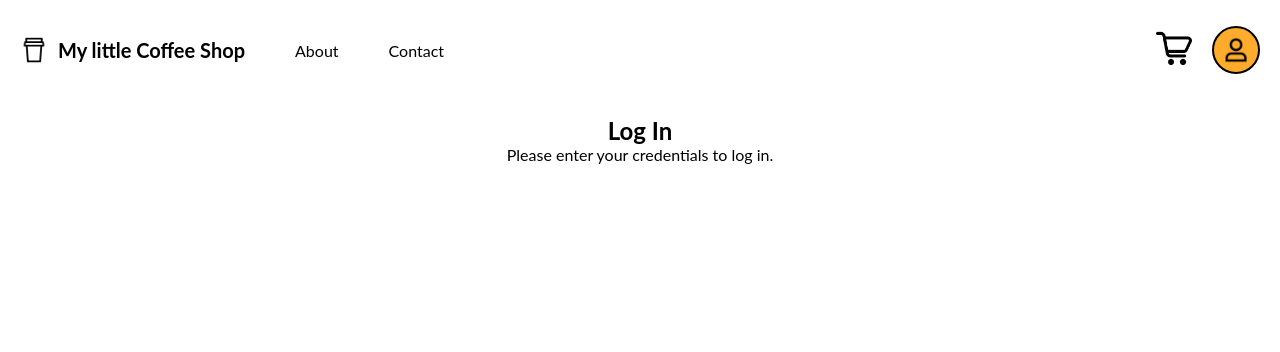
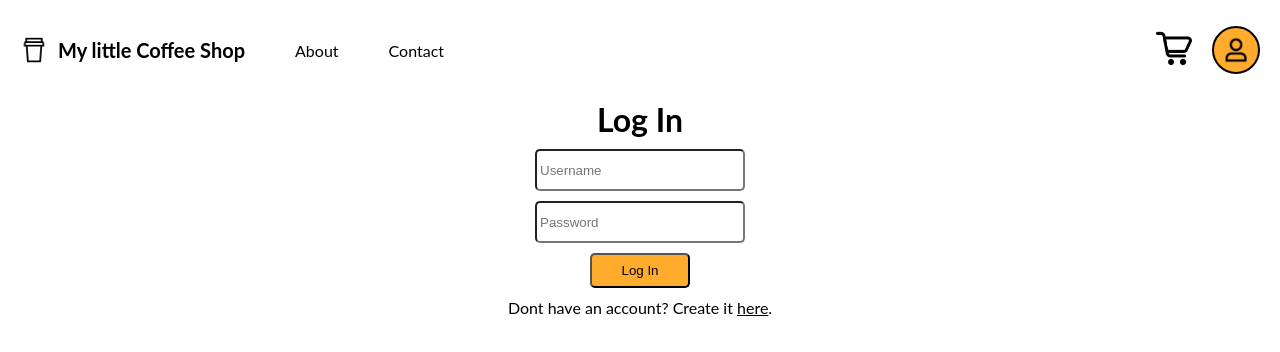
Before and after one commit to Cootz/MyLittleCoffeeShop, a React (Create React App) app in the folder front-end/: page /login in a window 1280 px wide. Shown: the top 352 px of the page. Built offline with nearby package versions, Linux system fonts and the light colour scheme.

Commit message:
Make Login page layout. Create signup page

```diff
--- a/front-end/src/App.js
+++ b/front-end/src/App.js
@@ -4,6 +4,7 @@ import Cart from './pages/cart/Cart';
 import Contact from './pages/contact/Contact';
 import Home from './pages/home/Home';
 import LogIn from './pages/login/LogIn';
+import SignUp from './pages/signup/signup';
 import Navbar from './components/navbar/Navbar';
 import './App.css';
 import './layout.css';
@@ -25,6 +26,7 @@ export default function App() {
             <Route path="/contact" element={<Contact/>} />
             <Route path="/cart" element={<Cart/>} />
             <Route path="/login" element={<LogIn/>} />
+            <Route path="/signup" element={<SignUp/>} />
           </Routes>
         </BrowserRouter>
       </div>
--- a/front-end/src/index.css
+++ b/front-end/src/index.css
@@ -11,3 +11,17 @@ a {
 body {
   font-family: 'Lato', sans-serif;
 }
+
+.cs-button{
+  background-color: rgb(255, 171, 44);
+  transition: background-color 0.3s ease;
+  cursor: pointer;
+
+  &:hover {
+    background-color: rgb(255, 190, 92);
+  }
+
+  &:active {
+    background-color: rgb(224, 135, 0);
+  }
+}
--- a/front-end/src/pages/home/Home.css
+++ b/front-end/src/pages/home/Home.css
@@ -23,19 +23,8 @@
             width: 100px;
             padding: 0.5rem;
             border: 1px solid black;
-            background-color: rgb(255, 171, 44);
-            transition: background-color 0.3s ease;
             border-top-right-radius: 0.25rem;
             border-bottom-right-radius: 0.25rem;
-            cursor: pointer;
-
-            &:hover {
-                background-color: rgb(255, 190, 92);
-            }
-
-            &:active {
-                background-color: rgb(224, 135, 0);
-            }
         }
     }
 }
--- a/front-end/src/pages/home/Home.jsx
+++ b/front-end/src/pages/home/Home.jsx
@@ -47,11 +47,9 @@ export default function Home() {
         <div className="home-container">
             <div className="search-bar">
                 <input type="text" placeholder="Search for a product" />
-                <button>Search</button>
+                <button className="cs-button">Search</button>
             </div>
             <ProductCard products={products}/>
-
-
         </div>
     );
 }
--- a/front-end/src/pages/login/LogIn.css
+++ b/front-end/src/pages/login/LogIn.css
@@ -1,4 +1,31 @@
 .login-container {
-    padding: 1rem;
+    height: 100%;
+    display: flex;
+    flex-direction: column;
+    align-items: center;
+    justify-content: start;
     text-align: center;
+
+    h1 {
+        margin-bottom: 10px;
+    }
+
+    input {
+        width: 200px;
+        height: 2rem;
+        padding: 3px;
+        margin-bottom: 10px;
+        border-radius: 5px;
+    }
+
+    button {
+        width: 100px;
+        padding: 0.5rem;
+        margin-bottom: 10px;
+        border-radius: 5px;
+    }
+
+    .signup-link-text {
+        text-decoration: underline;
+    }
 }
--- a/front-end/src/pages/login/LogIn.jsx
+++ b/front-end/src/pages/login/LogIn.jsx
@@ -3,8 +3,11 @@ import './LogIn.css';
 export default function LogIn() {
     return (
         <div className="login-container">
-            <h2>Log In</h2>
-            <p>Please enter your credentials to log in.</p>
+            <h1>Log In</h1>
+            <input type="text" placeholder="Username" />
+            <input type="password" placeholder="Password" />
+            <button className="cs-button">Log In</button>
+            <a href="/signup">Dont have an account? Create it <span className="signup-link-text">here</span>.</a>
         </div>
     );
 }
--- /dev/null
+++ b/front-end/src/pages/signup/signup.jsx
@@ -0,0 +1,10 @@
+import "./signup.css";
+
+export default function SingUp()
+{
+    return (
+        <div className="signup-container">
+            <h1>Sign Up</h1>
+        </div>
+    );
+}
```
Also changed, not shown: front-end/src/pages/signup/signup.css (added).
